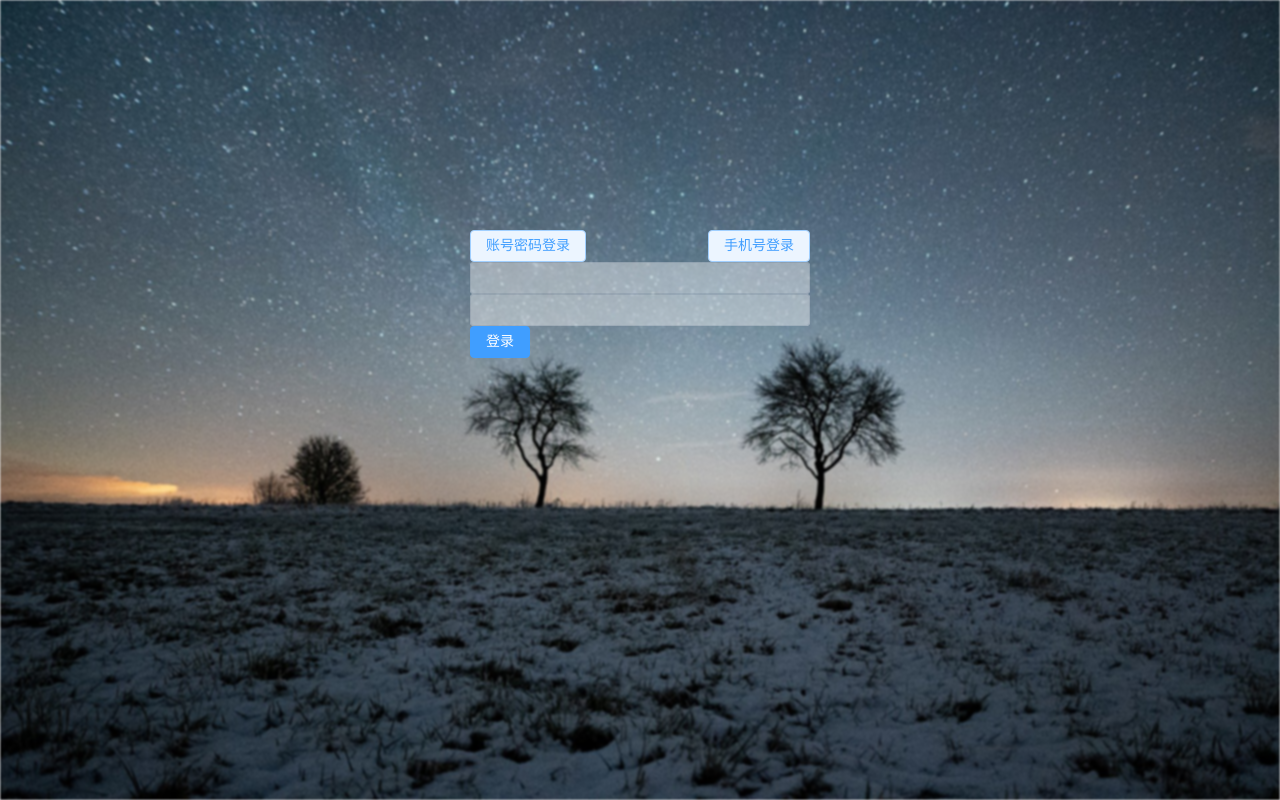
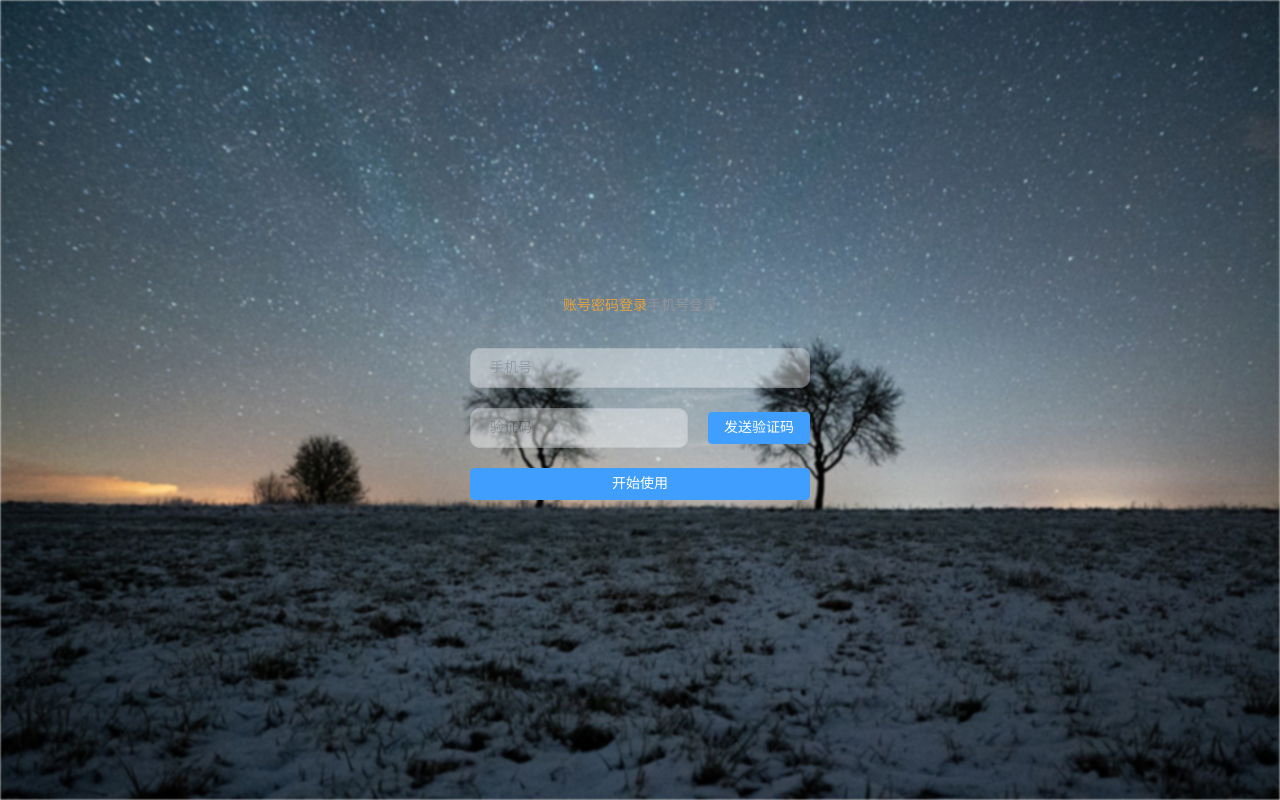
Before and after one commit to itsoYang/ERChat-Web, a Vue app: page / in a window 1280 px wide. Built offline with nearby package versions, Linux system fonts and the light colour scheme; a web font is replaced by a local one.

Commit message:
feat: 登录页ing

```diff
--- a/src/views/login/Login.vue
+++ b/src/views/login/Login.vue
@@ -1,8 +1,8 @@
 <script setup lang="ts">
   import bgImg from "../../assets/login/bg01.jpg";
   import {ref} from "vue";
-  import LoginCode from "./LoginCode.vue";
-  import LoginPassword from "./LoginPassword.vue";
+  import LoginCode from "./VerifyCodeLogin.vue";
+  import LoginPassword from "./PasswordLogin.vue";
 
   const loginType = ref('code')
 </script>
@@ -11,8 +11,8 @@
   <el-image :src="bgImg" style="width: 100%;height: 100%;" fit="fill"></el-image>
   <div class="er-login-container">
     <div class="login-type">
-      <el-button type="primary" plain>账号密码登录</el-button>
-      <el-button type="primary" plain>手机号登录</el-button>
+      <el-text type="warning">账号密码登录</el-text>
+      <el-text type="info">手机号登录</el-text>
     </div>
     <LoginCode v-if="loginType === 'code'"/>
     <login-password v-else/>
@@ -39,13 +39,15 @@
     top: 50%;
     transform: translate(-50%, -50%);
     width: 400px;
-    height: 400px;
+    height: 300px;
     border-radius: 10px;
     z-index: 2;
     padding: 30px;
+    display: grid;
+    grid-template-rows: 1fr 4fr;
     .login-type{
       display: flex;
-      justify-content: space-between;
+      justify-content: center;
     }
   }
 
--- a/src/views/login/LoginCode.vue
+++ /dev/null
@@ -1,18 +0,0 @@
-<script setup lang="ts">
-
-</script>
-
-<template>
-  <div class="login-code">
-    <el-input v-model="code"></el-input>
-    <el-input v-model="code"></el-input>
-
-    <el-button type="primary" @click="login">登录</el-button>
-  </div>
-</template>
-
-<style scoped lang="scss">
-  .el-input{
-    opacity: 0.4;
-  }
-</style>
--- a/src/views/login/LoginPassword.vue
+++ b/src/views/login/PasswordLogin.vue
@@ -3,7 +3,9 @@
 </script>
 
 <template>
+  <div class="password-login">
 
+  </div>
 </template>
 
 <style scoped lang="scss">
--- /dev/null
+++ b/src/views/login/VerifyCodeLogin.vue
@@ -0,0 +1,74 @@
+<script setup lang="ts">
+
+  import { ref } from 'vue'
+
+  const phone = ref('')
+  const verifyCode = ref('')
+  const isCounting = ref(false);
+  const countdown = ref(60);
+
+  const sendVerificationCode = () => {
+    if (isCounting.value) return; // 如果在倒计时中，不允许发送验证码
+
+    // 发送验证码的逻辑，例如调用接口
+    console.log(`Sending verification code to ${phone.value}`);
+
+    // 开始倒计时
+    isCounting.value = true;
+    countdown.value = 60;
+
+    const timer = setInterval(() => {
+      countdown.value--;
+      if (countdown.value <= 0) {
+        clearInterval(timer);
+        isCounting.value = false; // 倒计时结束，允许重新发送
+      }
+    }, 1000);
+  }
+
+  const verifyCodeLogin = () => {
+    // 登录
+  }
+</script>
+
+<template>
+  <div class="login-code">
+    <div class="phone">
+      <el-input v-model="phone" placeholder="手机号"></el-input>
+    </div>
+    <div class="verify-code">
+      <el-input v-model="verifyCode" placeholder="验证码"></el-input>
+      <el-button type="primary" :disabled="isCounting" @click="sendVerificationCode">
+        {{ isCounting ? `${countdown}秒后重发` : '发送验证码' }}
+      </el-button>
+    </div>
+    <div>
+      <el-button style="width: 100%" type="primary" @click="verifyCodeLogin">开始使用</el-button>
+    </div>
+  </div>
+</template>
+
+<style scoped lang="scss">
+  .login-code {
+    display: flex;
+    flex-direction: column;
+    align-items: center;
+    justify-content: center;
+    gap: 20px;
+    .el-input{
+      opacity: 0.4;
+      :deep(.el-input__wrapper) {
+        border-radius: 10px;
+        padding: 5px 20px;
+      }
+    }
+    .verify-code {
+      display: flex;
+      gap: 20px;
+      align-items: center;
+    }
+    div {
+      width: 100%;
+    }
+  }
+</style>
```
Also changed, not shown: src/api/login/login.ts (added).
